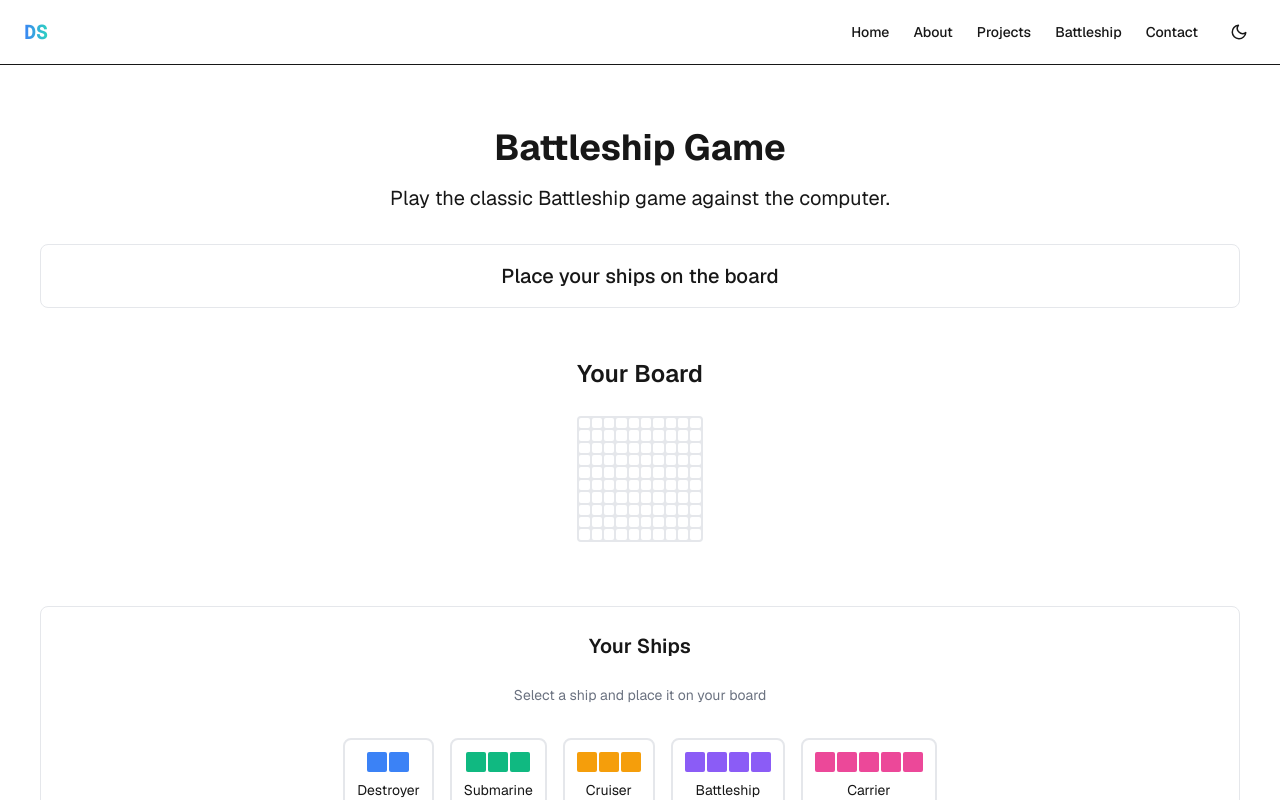
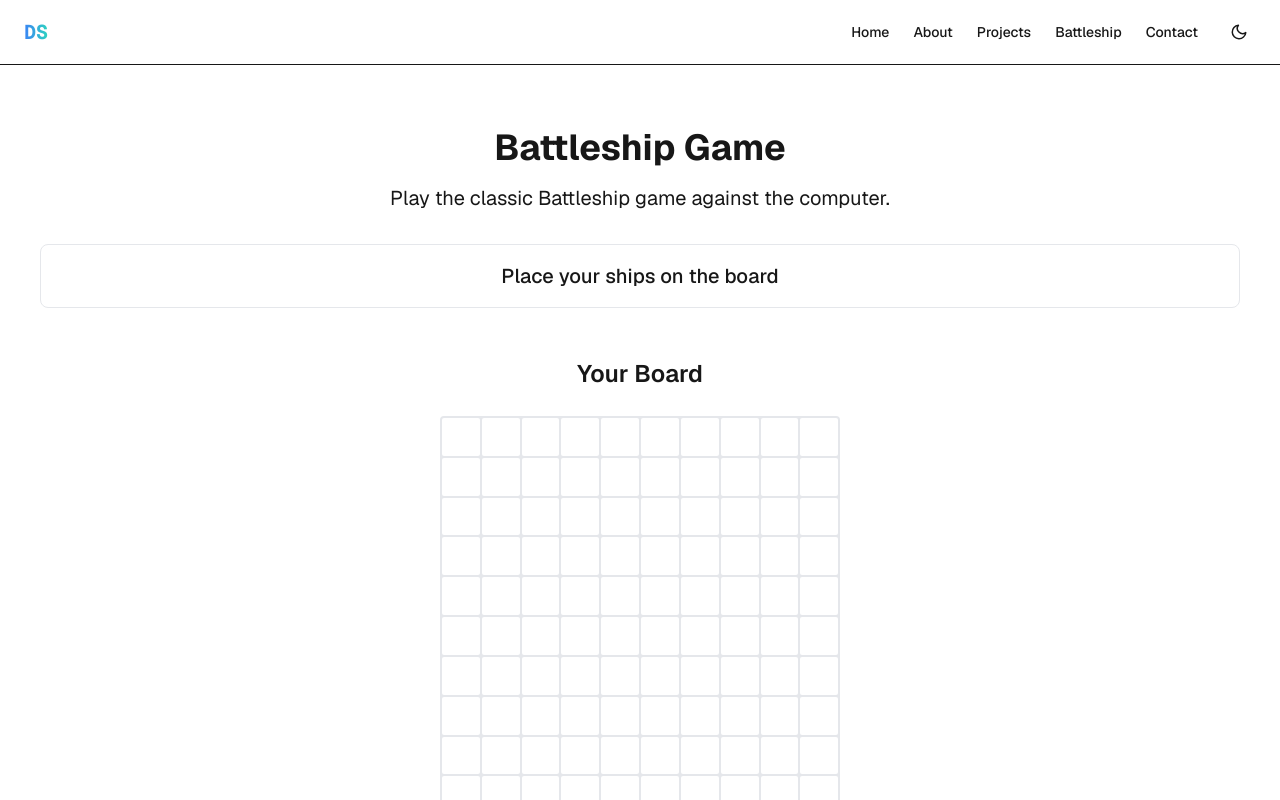
Before and after one commit to SpliceReborn/SpliceReborn.github.io, a Next.js app: page /battleship in a window 1280 px wide. Shown: the top 800 px of the page. Built offline with nearby package versions, Linux system fonts and the light colour scheme.

Commit message:
Fix Battleship game: make board sizes consistent and improve computer AI targeting

```diff
--- a/src/components/battleship/Battleship.module.css
+++ b/src/components/battleship/Battleship.module.css
@@ -23,6 +23,7 @@
   display: flex;
   flex-direction: column;
   gap: 2rem;
+  justify-content: center;
 }
 
 @media (min-width: 768px) {
@@ -39,12 +40,15 @@
   flex-direction: column;
   align-items: center;
   gap: 1rem;
+  width: 100%;
+  max-width: 400px;
 }
 
 .boardTitle {
   font-size: 1.5rem;
   font-weight: 600;
   margin-bottom: 0.5rem;
+  text-align: center;
 }
 
 .board {
@@ -53,11 +57,24 @@
   grid-template-rows: repeat(10, 1fr);
   gap: 2px;
   width: 100%;
-  max-width: 400px;
-  aspect-ratio: 1;
+  height: 0;
+  padding-bottom: 100%; /* Creates a perfect square */
   background-color: var(--border);
+  border-radius: 4px;
+  position: relative;
+}
+
+.boardGrid {
+  position: absolute;
+  top: 0;
+  left: 0;
+  right: 0;
+  bottom: 0;
+  display: grid;
+  grid-template-columns: repeat(10, 1fr);
+  grid-template-rows: repeat(10, 1fr);
+  gap: 2px;
   padding: 2px;
-  border-radius: 4px;
 }
 
 .cell {
@@ -66,6 +83,7 @@
   transition: all 0.2s;
   position: relative;
   cursor: pointer;
+  aspect-ratio: 1;
 }
 
 .cell:hover {
--- a/src/components/battleship/BattleshipGame.tsx
+++ b/src/components/battleship/BattleshipGame.tsx
@@ -382,11 +382,61 @@ export default function BattleshipGame() {
   const computerMove = () => {
     if (gameState !== 'playing' || currentTurn !== 'computer') return;
 
-    // Simple AI logic
+    // Enhanced AI logic
     let position: number;
     let attempts = 0;
 
-    // Try to find a valid position to attack
+    // First priority: target squares adjacent to hits that aren't already hit or missed
+    const targetAdjacentToHits = () => {
+      // Get all positions that have been hit
+      const hitPositions = [...computerHits];
+
+      // For each hit position, check its adjacent cells (up, right, down, left)
+      for (const hitPos of hitPositions) {
+        const row = Math.floor(hitPos / BOARD_SIZE);
+        const col = hitPos % BOARD_SIZE;
+
+        // Check adjacent cells: up, right, down, left (no diagonals)
+        const adjacentPositions = [];
+
+        // Up
+        if (row > 0) {
+          adjacentPositions.push(hitPos - BOARD_SIZE);
+        }
+        // Right
+        if (col < BOARD_SIZE - 1) {
+          adjacentPositions.push(hitPos + 1);
+        }
+        // Down
+        if (row < BOARD_SIZE - 1) {
+          adjacentPositions.push(hitPos + BOARD_SIZE);
+        }
+        // Left
+        if (col > 0) {
+          adjacentPositions.push(hitPos - 1);
+        }
+
+        // Filter out positions that have already been hit or missed
+        const validTargets = adjacentPositions.filter(
+          pos => !computerHits.includes(pos) && !computerMisses.includes(pos)
+        );
+
+        if (validTargets.length > 0) {
+          // Return a random valid adjacent position
+          return validTargets[Math.floor(Math.random() * validTargets.length)];
+        }
+      }
+
+      return null;
+    };
+
+    // Try to find an intelligent target
+    const intelligentTarget = targetAdjacentToHits();
+
+    if (intelligentTarget !== null) {
+      position = intelligentTarget;
+    } else {
+      // Fall back to random targeting if no intelligent targets are available
       do {
         position = Math.floor(Math.random() * (BOARD_SIZE * BOARD_SIZE));
         attempts++;
@@ -398,6 +448,7 @@ export default function BattleshipGame() {
           return;
         }
       } while (computerHits.includes(position) || computerMisses.includes(position));
+    }
 
     // Check if hit or miss
     const targetShipName = playerBoard[position];
--- a/src/components/battleship/GameBoard.tsx
+++ b/src/components/battleship/GameBoard.tsx
@@ -135,6 +135,7 @@ export default function GameBoard({
         gridTemplateRows: `repeat(${boardSize}, 1fr)`
       }}
     >
+      <div className={styles.boardGrid}>
         {board.map((value, position) => {
           const previewPositions = getPreviewPositions(position);
           const cellClass = getCellClass(position, value, previewPositions);
@@ -151,5 +152,6 @@ export default function GameBoard({
           );
         })}
       </div>
+    </div>
   );
 }
```
Also changed, not shown: 13 other files (tests, documents, lock files or other folders). Lines whose indentation alone changed are shown as unchanged.
